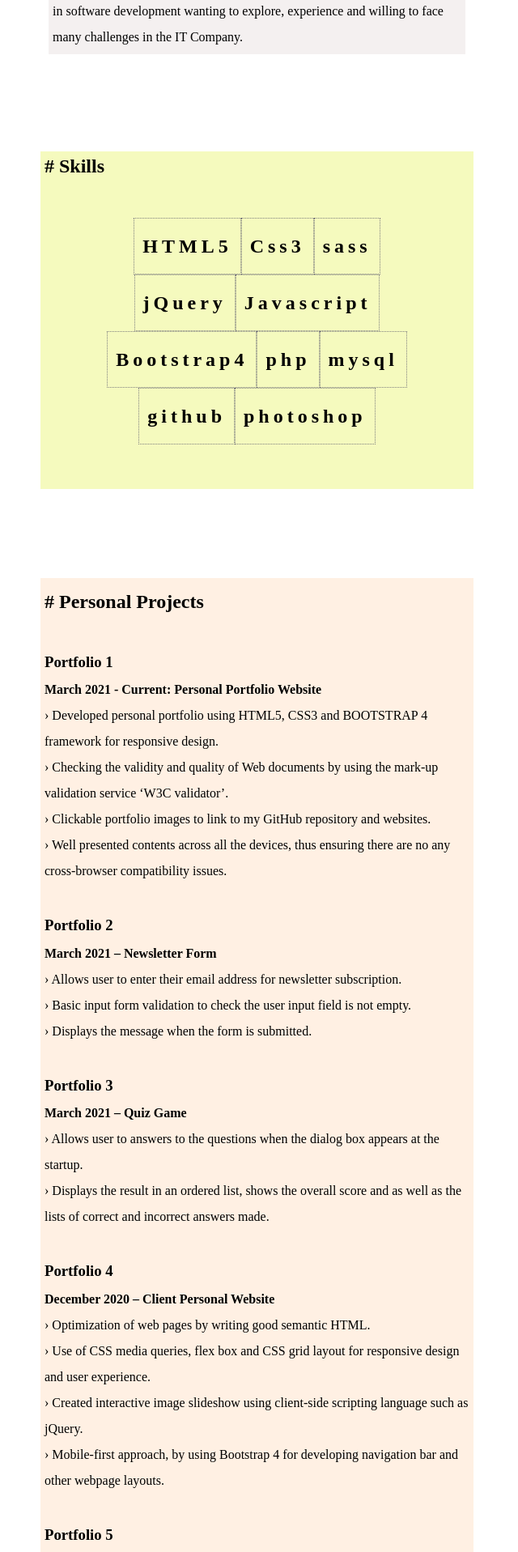
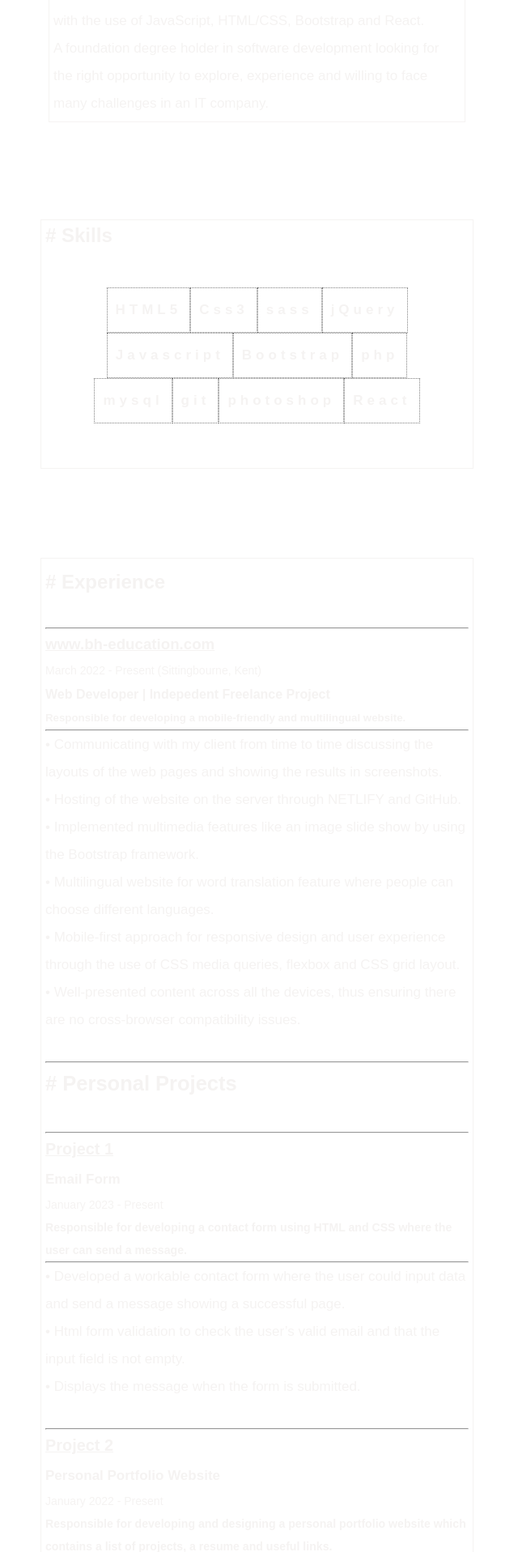
Before and after one commit to kmitesh/Personal-Portfolio-Website, a PHP site: page /cv.html in a window 1280 px wide. Shown: the part 811-2728 px from the top of the page at 81% size, without its empty margins (0-640 px from the left). Run offline with PHP 8.4, Linux system fonts and the light colour scheme.

Commit message:
Add files via upload

```diff
--- a/css/cvstyle.css
+++ b/css/cvstyle.css
@@ -1,6 +1,25 @@
-* {
+*{
   padding: 0;
   margin: 0;
+  color: #f5f3f2;
+  font-family: sans-serif;
+}
+
+p,ul,li{
+  font-size: 17px;
+}
+
+
+
+
+#myVideo {
+  position: fixed;
+  right: 0;
+  bottom: 0;
+  min-width: 100%;
+  min-height: 100%;
+  mix-blend-mode: saturation;
+  z-index: -1;
 }
 
 #container{
@@ -9,7 +28,6 @@
  grid-template-columns:1fr;
  grid-auto-rows: minmax(100px, auto);
  grid-gap:10px;
-
 
 
  grid-template-areas:
@@ -63,13 +81,13 @@ margin:0px 5px;
 
 #linkLists>li>a{
 text-decoration: none;
-color:black;
 }
 
 #linkLists>li>a:hover{
 text-decoration: none;
 color:rgb(208, 4, 4);
 }
+
 
 
 #about{
@@ -79,7 +97,8 @@ color:rgb(208, 4, 4);
   line-height: 2;
   margin: 60px;
   padding:5px;
-  background-color: rgb(244, 240, 240);
+  /* background-color: rgb(244, 240, 240); */
+  border: 0.5px solid;
 
 }
 
@@ -88,8 +107,9 @@ color:rgb(208, 4, 4);
   display:flex;
   flex-direction: column;
   margin:50px;
-  background-color: rgb(245, 250, 190);
+  /* background-color: rgb(245, 250, 190); */
   padding:5px;
+  border: 0.5px solid;
 
 
 }
@@ -117,18 +137,18 @@ letter-spacing: 5px;
   margin: 50px;
   line-height: 2;
   padding:5px;
-  background-color: rgb(255, 240, 227);
+  /* background-color: rgb(255, 240, 227); */
+  border: 0.5px solid;
 
 }
 
-.project-links{
+
+  .project-links:hover{
   text-decoration: none;
-  color:black;
 }
 
-.project-links:hover{
-  text-decoration: none;
-  color: rgb(230, 124, 0);
+.project-links>h3:hover{
+color:#c24100;
 }
 
 #portfolio1, #portfolio2, #portfolio3, #portfolio4, #portfolio5{
@@ -143,7 +163,8 @@ letter-spacing: 5px;
   margin: 50px;
   line-height: 2;
   padding:5px;
-  background-color: rgb(255, 232, 240);
+  /* background-color: rgb(255, 232, 240); */
+    border: 0.5px solid;
 }
 
 
@@ -154,7 +175,8 @@ letter-spacing: 5px;
   margin:50px;
   line-height: 2;
   padding:5px;
-  background-color: rgb(212, 232, 255);
+  /* background-color: rgb(212, 232, 255); */
+  border: 0.5px solid;
 
 }
 
@@ -164,12 +186,10 @@ list-style: none;
 
 #portfolioLinks>ul>li>a{
   text-decoration: none;
-  color: black;
 }
 
 #portfolioLinks>ul>li>a:hover{
-  text-decoration: none;
-  color: rgb(230, 124, 0);
+  color: #c24100;
 }
 
 
@@ -180,7 +200,8 @@ list-style: none;
   margin:50px;
   line-height: 2;
   padding:5px;
-  background-color: rgb(208, 255, 251);
+  /* background-color: rgb(208, 255, 251); */
+  border: 0.5px solid;
 }
 
 #footer{
--- a/cv.html
+++ b/cv.html
@@ -9,6 +9,12 @@
   </head>
   <body>
 
+    <section>
+      <video autoplay muted loop id="myVideo">
+      <source src="./backgroundvid.mp4" type="video/mp4">
+    </video>
+    </section>
+
     <div id="container">
 
      <section id = "header">
@@ -19,7 +25,7 @@
 
 
        <h1>Krishna Mitesh Gurung</h1>
-       <p>~ Programmer ~</p></br>
+       <p>~ Front-End Web Developer ~</p></br>
 
        <address>
 Email: <a style="text-decoration:none;" href="mailto:webmaster@example.com">mitesh_grg@hotmail.com</a></br>
@@ -34,12 +40,11 @@ Address: Chatham, Kent<br>
 
      <section id = "about">
        <h2># About</h2></br>
-       <p>A self-taught developer, passionate about new emerging technology trends.
-         Learning to be more creative and always researching for a better solution
-         to the problem in a way to improve my coding skills. A foundation degree
-         holder in software development wanting to explore, experience and willing
-         to face many challenges in the IT Company.
+       <p>A developer passionate about front-end technologies.
+         A lifelong learner who is creative and likes taking the initiative aproach in building responsive pixel perfect websites and web applications with the use of JavaScript, HTML/CSS, Bootstrap and React.
        </p>
+
+         <p>A foundation degree holder in software development looking for the right opportunity to explore, experience and willing to face many challenges in an IT company.</p>
      </section>
      <!-- three column layout -->
 
@@ -51,82 +56,98 @@ Address: Chatham, Kent<br>
          <li>sass</li>
          <li>jQuery</li>
          <li>Javascript</li>
-         <li>Bootstrap4</li>
+         <li>Bootstrap</li>
          <li>php</li>
          <li>mysql</li>
-         <li>github</li>
+         <li>git</li>
          <li>photoshop</li>
+        <li>React</li>
        </ul>
      </section>
      <!-- this will be nav elements such as nav bar -->
 
      <div id="projects">
-       <h2># Personal Projects</h2></br>
-       <a href="https://www.miteshgurung.com/" class="project-links" target="_blank"><h3>Portfolio 1</h3></a>
-       <h4>March 2021 - Current:  Personal Portfolio Website</h4>
+       <h2># Experience</h2><br>
+       <hr>
+       <a href="https://www.bh-education.com/" class="project-links" target="_blank"><h3>www.bh-education.com</h3></a>
+       <p style="display:flex; justify-content: flex-start; font-size:14px;">March 2022 - Present (Sittingbourne, Kent)</p>
+       <h4>Web Developer | Indepedent Freelance Project</h4>
+       <h5>Responsible for developing a mobile-friendly and multilingual website.</h5>
+       <hr>
        <ul id="portfolio1">
-         <li>› Developed personal portfolio using HTML5, CSS3 and BOOTSTRAP 4 framework for responsive design. </li>
-         <li>› Checking the validity and quality of Web documents by using the mark-up validation service ‘W3C validator’. </li>
-         <li>› Clickable portfolio images to link to my GitHub repository and websites.</li>
-         <li>› Well presented contents across all the devices, thus ensuring there are no any cross-browser compatibility issues.</li>
+         <li> •	Communicating with my client from time to time discussing the layouts of the web pages and showing the results in screenshots.</li>
+         <li> •	Hosting of the website on the server through NETLIFY and GitHub. </li>
+         <li> • Implemented multimedia features like an image slide show by using the Bootstrap framework.</li>
+         <li> •	Multilingual website for word translation feature where people can choose different languages.</li>
+         <li> •	Mobile-first approach for responsive design and user experience through the use of CSS media queries, flexbox and CSS grid layout.</li>
+         <li> •	Well-presented content across all the devices, thus ensuring there are no cross-browser compatibility issues.</li>
+
        <ul></br>
+<hr>
+        <h2># Personal Projects</h2></br>
+<hr>
+         <a href="https://capable-dodol-da17b8.netlify.app/" class="project-links" target="_blank"><h3>Project 1</h3></a>
+         <h4>Email Form</h4>
+         <p style="display:flex; justify-content: flex-start; font-size:14px;">January 2023 - Present</p>
+         <h5>Responsible for developing a contact form using HTML and CSS where the user can send a message.</h5>
+         <hr>
+         <ul id="portfolio2">
+           <li> •	Developed a workable contact form where the user could input data and send a message showing a successful page. </li>
+           <li> •	Html form validation to check the user’s valid email and that the input field is not empty.</li>
+           <li> • Displays the message when the form is submitted.</li>
+         </ul></br>
+<hr>
 
-         <a href="https://youthful-raman-4d576b.netlify.app/" class="project-links" target="_blank"><h3>Portfolio 2</h3></a>
-         <h4>March 2021 – Newsletter Form</h4>
-         <ul id="portfolio2">
-           <li>› Allows user to enter their email address for newsletter subscription. </li>
-           <li>› Basic input form validation to check the user input field is not empty.</li>
-           <li>› Displays the message when the form is submitted.</li>
+         <a href="https://youthful-raman-4d576b.netlify.app/" class="project-links" target="_blank"><h3>Project 2</h3></a>
+         <h4>Personal Portfolio Website</h4>
+         <p style="display:flex; justify-content: flex-start; font-size:14px;">January 2022 - Present</p>
+         <h5>Responsible for developing and designing a personal portfolio website which contains a list of projects, a resume and useful links.</h5>
+         <hr>
+         <ul id="portfolio3">
+           <li> •	Built from scratch using the Bootstrap framework with many features such as responsive navigation, cards and links to projects.</li>
+           <li> •	Use of CSS media queries, flexbox and grid layout for responsive design.</li>
+         </ul></br>
+<hr>
+         <a href="https://cheery-cobbler-a52433.netlify.app" class="project-links" target="_blank"><h3>Project 3</h3></a>
+         <h4>Interactive Input Form</h4>
+         <p style="display:flex; justify-content: flex-start; font-size:14px;">December 2023 - February 2023</p>
+         <h5>Interactive Input form built using JavaScript where the user could insert data, edit and delete.</h5>
+         <hr>
+         <ul id="portfolio4">
+           <li> •	Allows the user to input data and shows the lists of names that the user can also edit.</li>
+           <li> •	Learned to write a function, pass arguments correctly and call a function. </li>
+           <li> •	Use of conditional statements using if and else statements to specify a block of code to be executed, when a specified condition is either true or false.</li>
+           <li> •	Use of JavaScript syntax and built-in methods, thus enabling to make changes to the DOM elements.</li>
+           <li> •	Able to practice with JavaScript data types such as; string, numbers and Boolean values. </li>
          </ul></br>
 
-         <a href="https://dreamy-beaver-0b897b.netlify.app/" class="project-links" target="_blank"><h3>Portfolio 3</h3></a>
-         <h4>March 2021 – Quiz Game</h4>
-         <ul id="portfolio3">
-           <li>› Allows user to answers to the questions when the dialog box appears at the startup. </li>
-           <li>› Displays the result in an ordered list, shows the overall score and as well as the lists of correct and incorrect answers made.</li>
-         </ul></br>
-
-         <a href="https://blissful-mcclintock-e2b5b5.netlify.app/" class="project-links" target="_blank"><h3>Portfolio 4</h3></a>
-         <h4>December 2020 – Client Personal Website</h4>
-         <ul id="portfolio4">
-           <li>› Optimization of web pages by writing good semantic HTML. </li>
-           <li>› Use of CSS media queries, flex box and CSS grid layout for responsive design and user experience.</li>
-           <li>› Created interactive image slideshow using client-side scripting language such as jQuery. </li>
-           <li>› Mobile-first approach, by using Bootstrap 4 for developing navigation bar and other webpage layouts.</li>
-         </ul></br>
-
-         <a href="https://stoic-clarke-22521f.netlify.app/" class="project-links" target="_blank"><h3>Portfolio 5</h3></a>
-         <h4>November 2020 – Interactive Input Form</h4>
-         <ul id="portfolio5">
-           <li>› Allows user to input data and shows the lists of names where user can also remove it. </li>
-           <li>› Learned to write a function, pass arguments correctly and to call a function. </li>
-           <li>› Able to practice with JavaScript data types such as; string, numbers, Boolean values.</li>
-           <li>› Use of conditional statements. Learned to use if and else statements to specify a block of code to be executed, when a specified condition is either true or false.</li>
-           <li>› Use of JavaScript syntax and built-in methods, thus enabling to make changes to the DOM elements.</li>
-         </ul>
      </div>
 
      <div id="education">
        <h2># Education</h2></br>
-       <h3>Havering College: (september 2012 - 2014)</h3>
-       <p> - Foundation degree in Computing and System Development (<strong>Software Development.</strong>)</p>
+
+       <h3>Havering College (september 2012 - 2014)</h3>
+       <p> - Foundation degree in Computing and System Development (<strong>Software Development</strong>)</p>
 
      </div>
 
      <div id="portfolioLinks">
        <h2># Portfolio Links</h2></br>
+
        <ul>
-         <li><a href="https://www.miteshgurung.com/"><strong>Portfolio 1</strong>: Personal Portfolio Website</a></li>
-         <li><a href="https://youthful-raman-4d576b.netlify.app/"><strong>Portfolio 2</strong>: Newsletter Form</a></li>
-        <li><a href="https://dreamy-beaver-0b897b.netlify.app/"><strong>Portfolio 3</strong>: Quiz Game</a></li>
-         <li><a href="https://blissful-mcclintock-e2b5b5.netlify.app/"><strong>Portfolio 4</strong>: Client Personal Website</a></li>
-        <li><a href="https://stoic-clarke-22521f.netlify.app/"><strong>Portfolio 5</strong>: Interactive Input Form</a></li>
+         <li><a href="https://www.bh-education.com/" target="_blank"><strong>Independent Freelance Project :</strong> bh-education</a></li>
+         <li><a href="https://capable-dodol-da17b8.netlify.app/" target="_blank"><strong>Personal Project 1:</strong> Email Form</a></li>
+          <li><a href="https://youthful-raman-4d576b.netlify.app/" target="_blank"><strong>Personal Project 2:</strong> Personal Portfolio Website</a></li>
+         <li><a href="https://cheery-cobbler-a52433.netlify.app" target="_blank"><strong>Personal Project 3:</strong> Interactive Input Form</a></li>
+
+
        </ul>
      </div>
 
 
      <div id="additionalInformation">
        <h2># Additional Information<h2>
+
         <h4> - UK driving licence (category ‘B’).</strong></h4>
      </div>
 
@@ -143,6 +164,5 @@ Address: Chatham, Kent<br>
 
    </div>
 
-
   </body>
 </html>
```
Also changed, not shown: css/main.css (+54 -3 lines), index.html (+176 -67 lines), images/emailform.png (added), images/interactiveinputform.png (added), images/personal-home.png (added), 3 other files.
